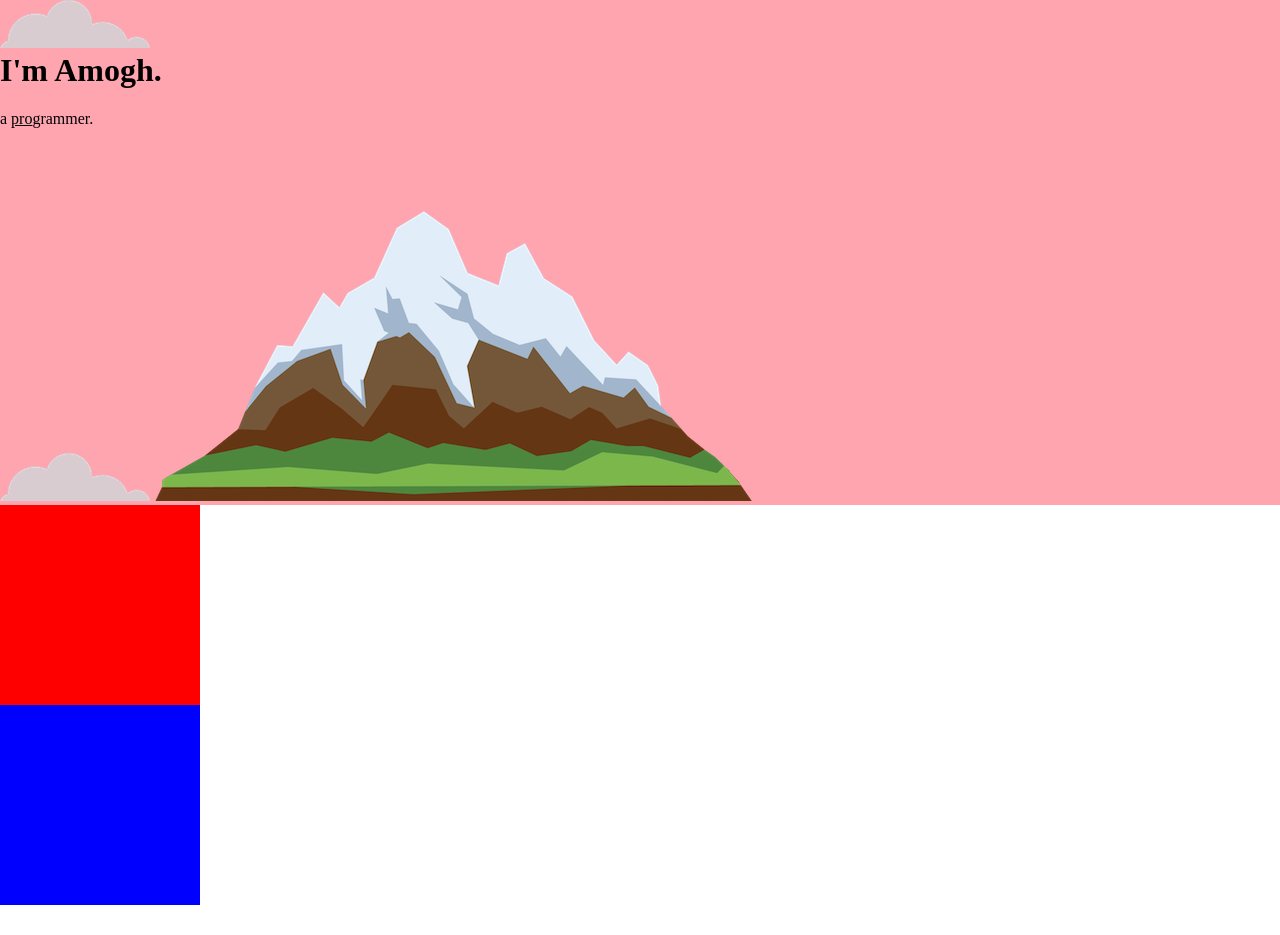
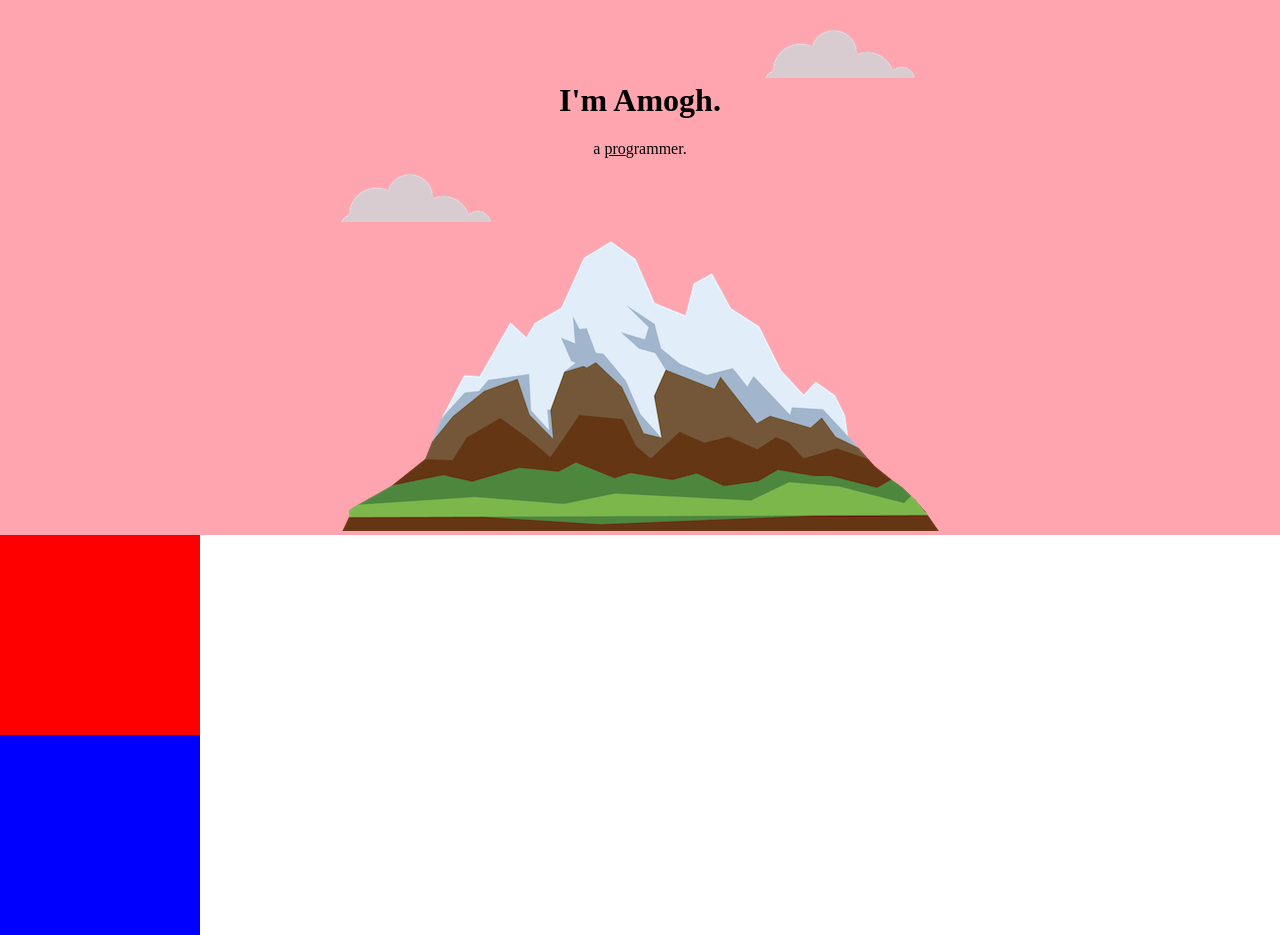
Before and after one commit to qmogh/Relearning-WebDev, a plain HTML site: page CSS Site/index.html in a window 1280 px wide. Before the commit the page ends 905 px from the top, so only its background shows below. Drawn offline with Linux system fonts and the light colour scheme.

Commit message:
learning about positioning

```diff
--- a/CSS Site/css/styles.css
+++ b/CSS Site/css/styles.css
@@ -1,15 +1,17 @@
-div {
-  background-color:#ffa5b0;
-}
+
 
 body {
   margin:0;
+  text-align:center;
 }
 
 h1 {
   margin-top:0;
 }
 
+.top-container {
+  background-color:#ffa5b0;
+}
 
 .middle-container {
   background-color:red;
@@ -29,3 +31,13 @@ h1 {
 .pro {
   text-decoration:underline;
 }
+
+.bottom-cloud {
+  position:absolute;
+}
+
+.top-cloud {
+  margin-top:30px;
+  margin-left:400px;
+
+}
--- a/CSS Site/index.html
+++ b/CSS Site/index.html
@@ -7,11 +7,15 @@
 </head>
 <body>
   <div class="top-container">
-      <img src="images/cloud.png" alt="cloud-img">
+    <img class="top-cloud" src="images/cloud.png" alt="cloud-img">
     <h1>I'm Amogh.</h1>
     <p>a <span class="pro">pro</span>grammer.</p>
-    <img src="images/cloud.png" alt="cloud-img">
+
+
+    <img class="bottom-cloud" src="images/cloud.png" alt="cloud-img">
     <img src="images/mountain.png" alt="mountain-img">
+
+
   </div>
 
 
```
Lines whose indentation alone changed are shown as unchanged.
